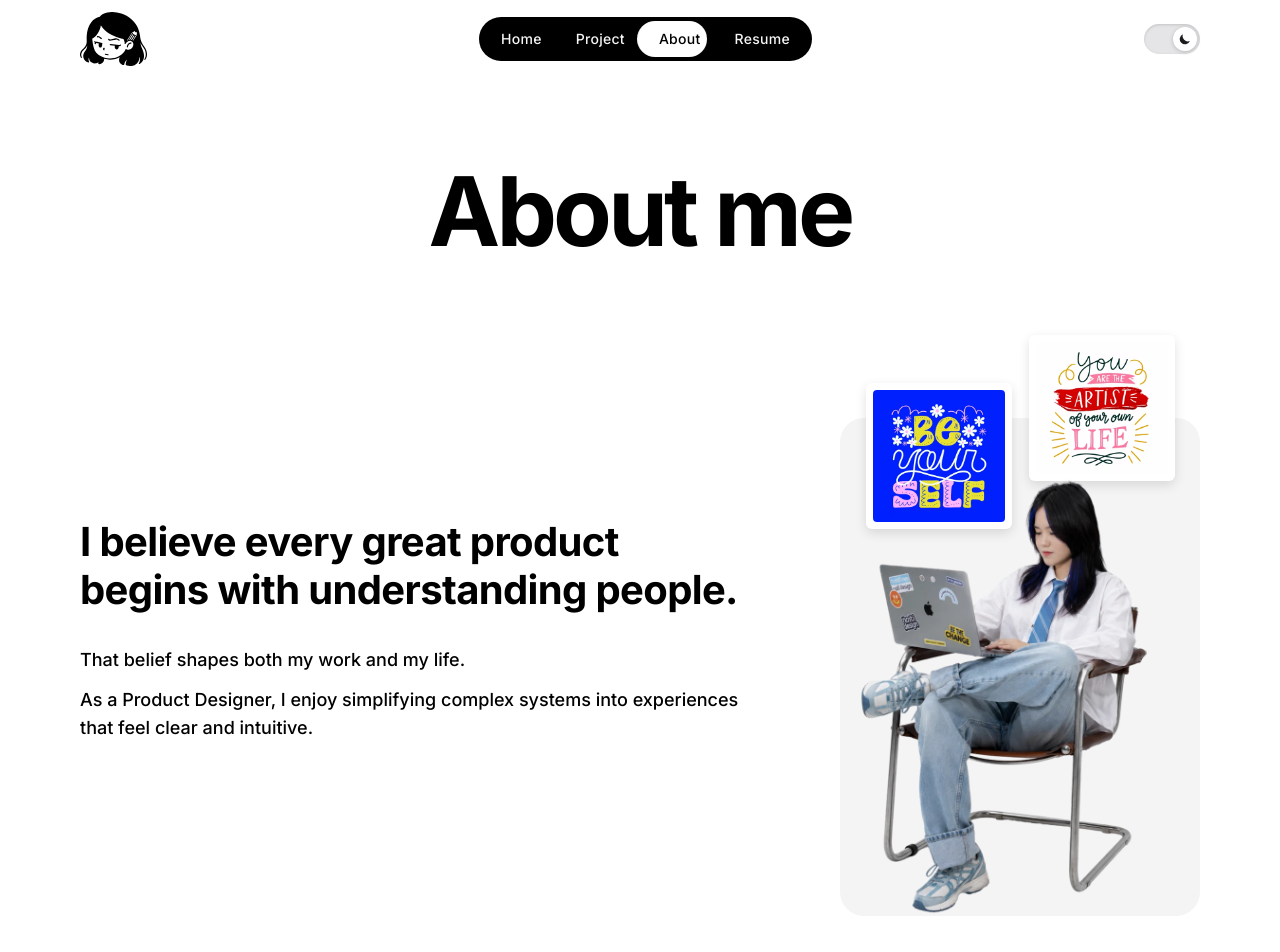
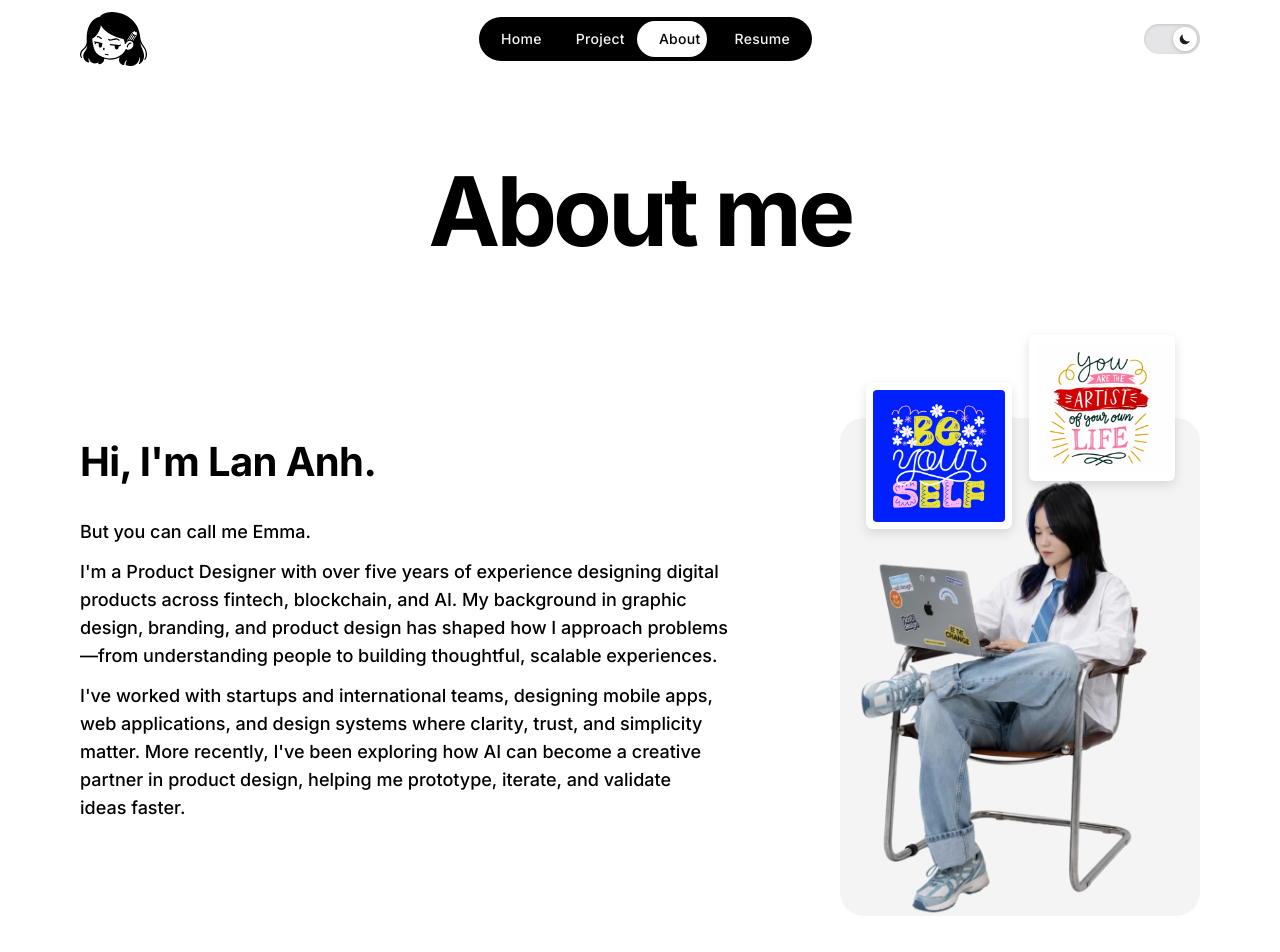
Before and after one commit to emma1110/Emma, a Next.js app: page /about in a window 1280 px wide. Shown: the top 952 px of the page. Built offline with nearby package versions, Linux system fonts and the light colour scheme; no server answers.

Commit message:
Refresh about introduction and contact email

```diff
--- a/app/about/page.tsx
+++ b/app/about/page.tsx
@@ -50,13 +50,23 @@ export default function AboutPage() {
           <section className="grid items-center gap-10 py-10 sm:py-16 lg:grid-cols-[minmax(0,744px)_minmax(360px,1fr)] lg:gap-[98px] lg:py-[var(--spacing-20)]" data-reveal>
             <div className="flex flex-col gap-6 sm:gap-8">
               <h2 className="type-heading-h2 text-[var(--color-text-inverse)]">
-                I believe every great product begins with understanding people.
+                Hi, I&apos;m Lan Anh.
               </h2>
               <div className="flex flex-col gap-3 text-[18px] font-medium leading-7 tracking-normal text-[var(--color-text-inverse)]">
-                <p>That belief shapes both my work and my life.</p>
+                <p>But you can call me Emma.</p>
                 <p>
-                  As a Product Designer, I enjoy simplifying complex systems into
-                  experiences that feel clear and intuitive.
+                  I&apos;m a Product Designer with over five years of experience
+                  designing digital products across fintech, blockchain, and AI.
+                  My background in graphic design, branding, and product design has
+                  shaped how I approach problems—from understanding people to
+                  building thoughtful, scalable experiences.
+                </p>
+                <p>
+                  I&apos;ve worked with startups and international teams, designing
+                  mobile apps, web applications, and design systems where clarity,
+                  trust, and simplicity matter. More recently, I&apos;ve been exploring
+                  how AI can become a creative partner in product design, helping me
+                  prototype, iterate, and validate ideas faster.
                 </p>
               </div>
             </div>
--- a/components/hero/Hero.jsx
+++ b/components/hero/Hero.jsx
@@ -66,8 +66,8 @@ export default function Hero() {
   }, []);
 
   const handleCopyEmail = () => {
-    navigator.clipboard.writeText("lananhnguyen.arena@gmail.com").then(() => {
-      setToast({ visible: true, message: "lananhnguyen.arena@gmail.com" });
+    navigator.clipboard.writeText("emmadesign.art@gmail.com").then(() => {
+      setToast({ visible: true, message: "emmadesign.art@gmail.com" });
     }).catch((err) => {
       console.error("Failed to copy email: ", err);
     });
@@ -231,7 +231,7 @@ export default function Hero() {
         </div>
         <div className="flex flex-col">
           <span className="type-label-lg text-neutral-100">Copied!</span>
-          <span className="type-caption text-neutral-400">lananhnguyen.arena@gmail.com</span>
+          <span className="type-caption text-neutral-400">emmadesign.art@gmail.com</span>
         </div>
       </div>
     </div>
```
